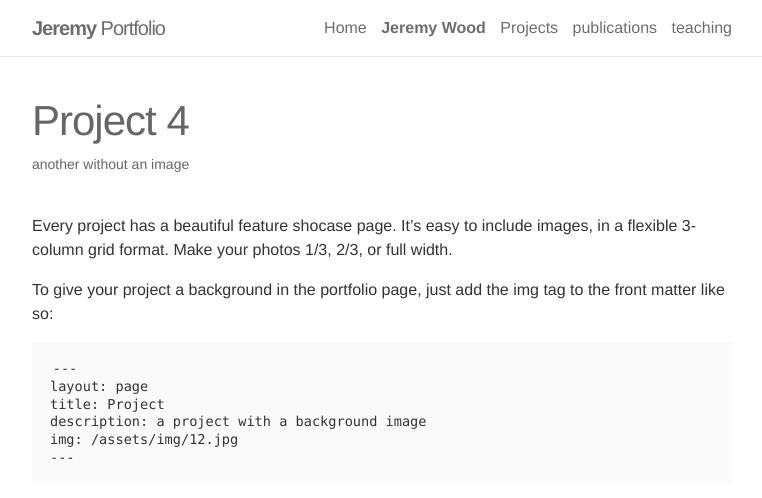
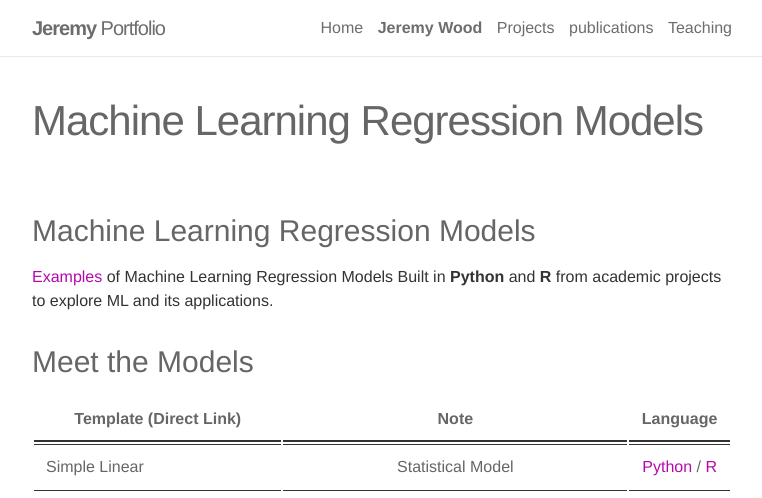
Before and after one commit to jeremywood-ai/portfolio, a Jekyll site: the page built from _projects/4_project.markdown, in a window 1280 px wide and 1400 px high. Shown: the top 498 px of the window, without its empty margins (258-1020 px from the left). Built offline with Jekyll 4.4.1, drawn with Linux system fonts in a browser that asks for light colours; nearby versions of some CDN libraries; some of the changed text lies outside the part shown; grey boxes are pictures that could not be loaded.

Commit message:
Add Projects 4,5 | Update projects.md, teaching.md

```diff
--- a/_projects/4_project.markdown
+++ b/_projects/4_project.markdown
@@ -1,55 +1,40 @@
 ---
 layout: page
-title: Project 4
-description: another without an image
-img:
+title: Machine Learning Regression Models
+description: ""
+img: /assets/img/4-molecule.jpg
+# redirect:
 ---
+### Machine Learning Regression Models
 
-Every project has a beautiful feature shocase page. It's easy to include images, in a flexible 3-column grid format. Make your photos 1/3, 2/3, or full width.
+[Examples](https://github.com/jeremywood-ai/ML_Regression/tree/master/Regression-Models) of Machine Learning Regression Models Built in **Python** and **R** from academic projects to explore ML and its applications.
 
-To give your project a background in the portfolio page, just add the img tag to the front matter like so:
+### Meet the Models
 
-    ---
-    layout: page
-    title: Project
-    description: a project with a background image
-    img: /assets/img/12.jpg
-    ---
+| Template (Direct Link)   |  Note      | Language |
+|--------------------------|:----------:|:--------:|
+| Simple Linear | Statistical Model |[Python](https://github.com/jeremywood-ai/ML_Regression/blob/master/Regression-Models/Simple-Linear-Regression/simple_linear_regression.py) / [R](https://github.com/jeremywood-ai/ML_Regression/blob/master/Regression-Models/Simple-Linear-Regression/simple_linear_regression.R)|
+| Mutiple Linear | Mulitple Variable | [Python](https://github.com/jeremywood-ai/ML_Regression/blob/master/Regression-Models/Multiple-Linear-Regression/multiple_linear_regression.py) / [R](https://github.com/jeremywood-ai/ML_Regression/blob/master/Regression-Models/Multiple-Linear-Regression/multiple_linear_regression.R)          |
+| Polynomial | Relationship: Independent *x* vs. dependent *y* | Python |
+| Support Vector Machine (SVM)| Features Hyperplane | [Python](https://github.com/jeremywood-ai/ML_Regression/blob/master/Regression-Models/Support-Vector-Regression/svr.py) / [R](https://github.com/jeremywood-ai/ML_Regression/blob/master/Regression-Models/Support-Vector-Regression/svr.R) |
+| Decision Tree | Data Mining | [Python](https://github.com/jeremywood-ai/ML_Regression/blob/master/Regression-Models/Decision-Tree-Regression/Decision_tree.py) / [R](https://github.com/jeremywood-ai/ML_Regression/blob/master/Regression-Models/Decision-Tree-Regression/Decision_tree_regression.R) |
+| Random Forest | Ensemble Learning | [Python](https://github.com/jeremywood-ai/ML_Regression/blob/master/Regression-Models/Random-Forest-Regression/random_forest_regression.py) / [R](https://github.com/jeremywood-ai/ML_Regression/blob/master/Regression-Models/Random-Forest-Regression/random_forest_regression.R) |
 
+<br/>
 
-<div class="img_row">
-    <img class="col one left" src="{{ site.baseurl }}/assets/img/1.jpg" alt="" title="example image"/>
-    <img class="col one left" src="{{ site.baseurl }}/assets/img/2.jpg" alt="" title="example image"/>
-    <img class="col one left" src="{{ site.baseurl }}/assets/img/3.jpg" alt="" title="example image"/>
-</div>
-<div class="col three caption">
-    Caption photos easily. On the left, a road goes through a tunnel. Middle, leaves artistically fall in a hipster photoshoot. Right, in another hipster photoshoot, a lumberjack grasps a handful of pine needles.
-</div>
-<div class="img_row">
-    <img class="col three left" src="{{ site.baseurl }}/assets/img/5.jpg" alt="" title="example image"/>
-</div>
-<div class="col three caption">
-    This image can also have a caption. It's like magic.
-</div>
+More about the templates [here](https://github.com/jeremywood-ai/MLTemplates/blob/master/dataprocessing/readme_data.md)
 
-You can also put regular text between your rows of images. Say you wanted to write a little bit about your project before you posted the rest of the images. You describe how you toiled, sweated, *bled* for your project, and then.... you reveal it's glory in the next row of images.
+- Simple Linear  : Statistical model
+- Muplie Linear  : Multiple linear regression (MLR) or simply multiple regression: statistical technique that uses several explanatory variables to predict the outcome.
+- Polynomial  : Relationship between the independent variable x and the dependent variable y, modelled as an *nth* degree of x.
+- Support Vector  (SVM): More often developed into a *machine* (SVM), maintains all the main features that characterize the algorithm (maximal margin).
+- Decision Tree : *Data Mining* : Builds regression or classification models in the form of a tree structure. It breaks down a dataset into smaller subsets while at the same time an associated decision tree is incrementally developed.
+- Random Forest : Supervised Learning algorithm which uses ensemble learning method for classification and regression
 
+Each folder contains a sample data file, mostly a single comma-separated value spreadsheet, and its *Python* and *R* machine learning versions.
 
-<div class="img_row">
-    <img class="col two left" src="{{ site.baseurl }}/assets/img/6.jpg" alt="" title="example image"/>
-    <img class="col one left" src="{{ site.baseurl }}/assets/img/11.jpg" alt="" title="example image"/>
-</div>
-<div class="col three caption">
-    You can also have artistically styled 2/3 + 1/3 images, like these.
-</div>
+---
+This is an academic course project with additional changes to use my customized *Anaconda* environment, as part of [SuperDataScience](https://www.superdatascience.com/) instruction found on [Udemy](https://udemy.com) 2019
 
-
-<br/><br/>
-
-
-The code is simple. Just add a col class to your image, and another class specifying the width: one, two, or three columns wide. Here's the code for the last row of images above:
-
-<div class="img_row">
-    <img class="col two left" src="/img/6.jpg"/>
-    <img class="col one left" src="/img/11.jpg"/>
-</div>
+[Girl]: /assets/img/girl_w_glasses_keypoints.png
+[Group]: /assets/img/groupphoto_Face_Extraction.png
```
Also changed, not shown: README.md (+1 -8 lines), _pages/projects.md (+1 -1 lines), _pages/teaching.md (+38 -4 lines), _projects/5_project.markdown (+11 -43 lines), _projects/6_project.markdown (deleted, +0 -55 lines), assets/img/4-molecule.jpg (added), assets/img/UCSD_Extension.jpg (added), assets/img/chatbot.jpg (added), assets/img/hacker101_960_720.jpg (added).
